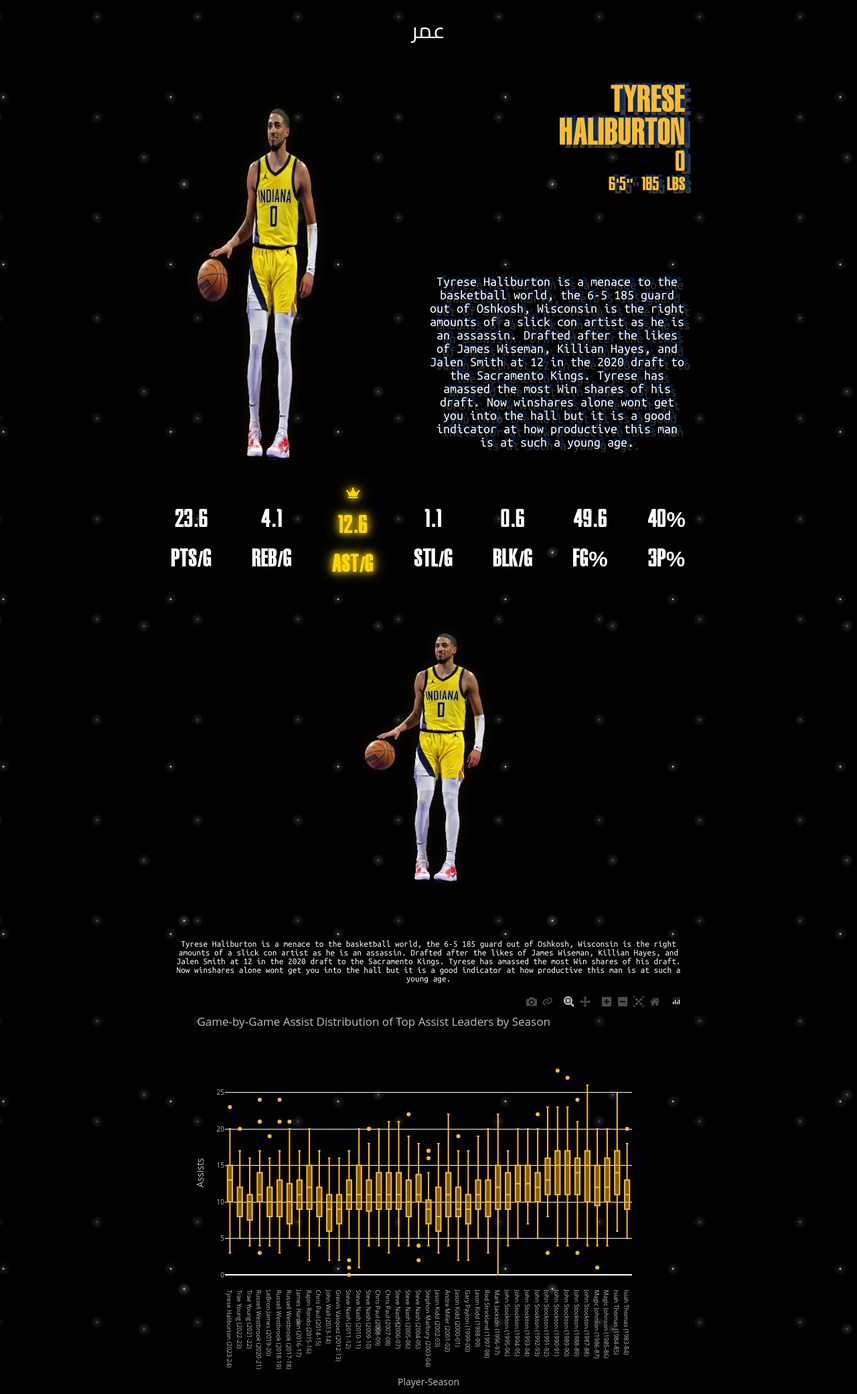
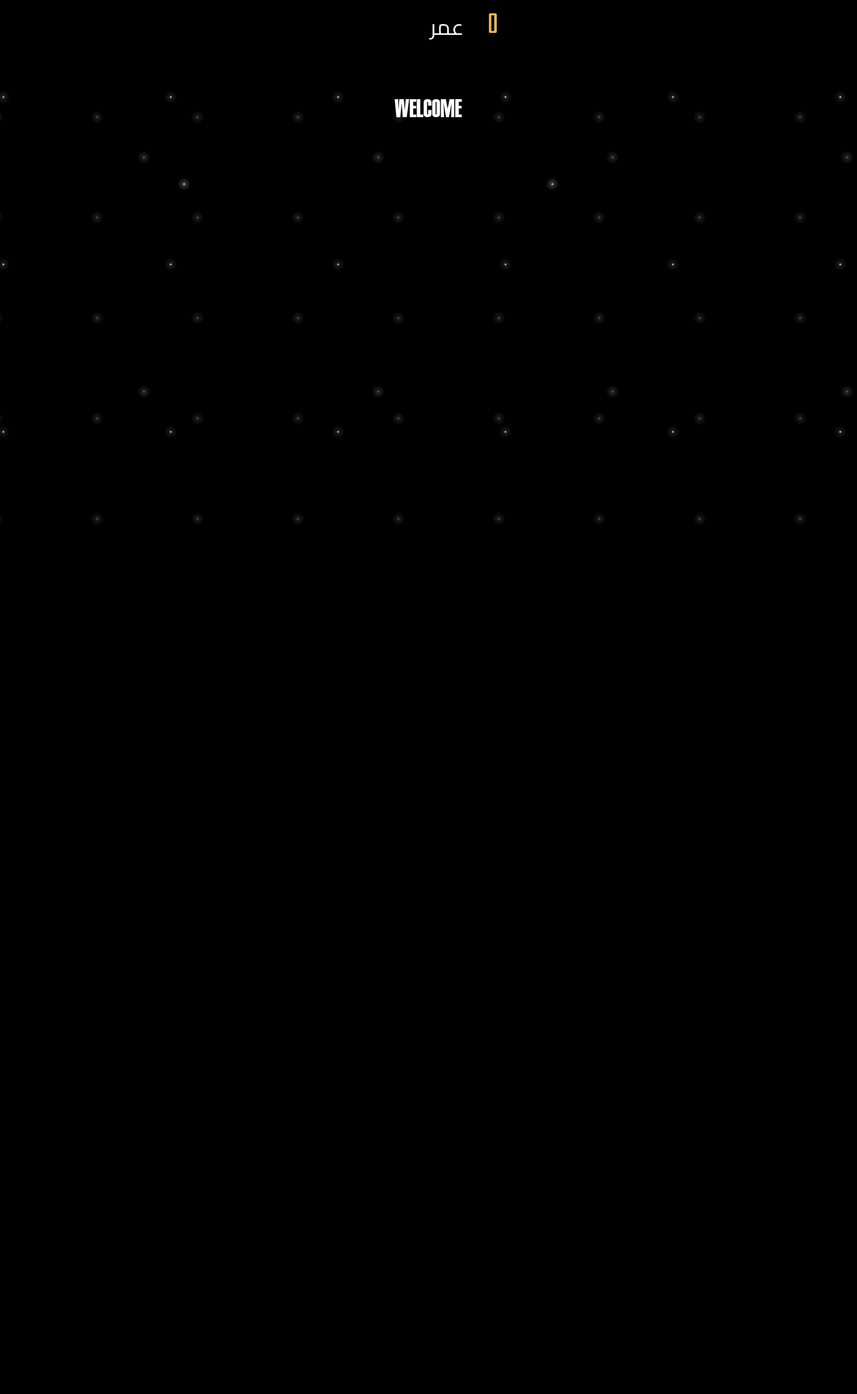
Before and after one commit to pabloarshid/NBA-DS-2024, a Flask app: page / in a window 1280 px wide. Shown: the whole page at 67% size. After the commit the page ends 781 px from the top, so only its background shows below. Run offline with Flask 3, Linux system fonts and the light colour scheme.

Commit message:
little but of pbp peak

```diff
--- a/tyresehaliburton/app.py
+++ b/tyresehaliburton/app.py
@@ -4,15 +4,13 @@
 
 app = Flask(__name__)
 
-@app.route('/data')
-def data():
-    df = pd.read_csv('tyresehaliburton/static/data/league_avg_stats.csv')
-    # Assuming column "1" and "2" are your columns of interest
-    data = df[['PT/G', 'AST/G']].to_json(orient='records')
-    return jsonify(data)
-
 @app.route('/')
 def home():
+
+    return render_template('home.html')
+
+@app.route('/haliburton')
+def haliburton():
     #  Read data from CSV
     df = pd.read_csv('assistdata.csv')  # Update with your CSV file path
 
@@ -39,11 +37,8 @@
 
     # Convert the figure to HTML
     plot_html = fig.to_html(full_html=False)
-    return render_template('home.html', plot_html=plot_html)
 
-@app.route('/haliburton')
-def haliburton():
-    return render_template('haliburton.html')
+    return render_template('haliburton.html', plot_html=plot_html)
 
 if __name__ == '__main__':
     app.run(debug=True)
--- a/tyresehaliburton/static/css/styles.css
+++ b/tyresehaliburton/static/css/styles.css
@@ -22,43 +22,91 @@
     background-size: 550px 550px, 350px 350px, 250px 250px, 150px 150px;
     background-position: 0 0, 40px 60px, 130px 270px, 70px 100px;
 }
-
-
-/* Navigation bar styles */
+/* ----------------------------- */
+/* NAV BAR STYLING */
+/* ----------------------------- */
 nav {
-    /* background-color: black; */
+    background-color: black;
     overflow: hidden;
     position: fixed;
+    top: 0;
     width: 100%;
-    top: 0;
+    text-align: center; /* Center content using text-align */
 }
 
 nav ul {
     list-style-type: none;
     padding: 0;
-    margin: 0;
-    display: flex;
-    justify-content: center;  /* Centers the navigation items */
+    margin: 10px;
+    position: relative; /* Enable relative positioning */
 }
 
 nav ul li {
-    display: inline;
+    display: inline-block; /* Inline-block for horizontal list items */
 }
 
+nav ul li.home {
+    position: relative;
+    z-index: 2;
+    margin-left: -5%;
+}
+nav ul li.home a {
+    position: relative; /* Required for absolute positioning of child elements */
+    display: inline-block; /* Aligns text properly */
+}
 
-nav a {
+nav a, nav a img {
     color: white;
-    padding: 15.4px 22px; /* Increased by 10% */
     text-decoration: none;
-    display: inline-block;
-    font-size: 2em; /* Increased by 10% */
-    font-family: 'Cairo', sans-serif; /* Using Cairo font */
+    font-size: 2em; /* Adjust the font size as needed */
+    font-family: 'Cairo', sans-serif;
+}
+
+.halinav{
+    /* padding-top: 10px; */
+    margin-left: .5em;
+    padding: 10px 5px;
+    width:.2em;
 }
 
 nav a:hover {
     text-decoration: underline;
     text-decoration-color: grey;
 }
+nav a img:hover {
+    border-bottom: 1.5px solid #BEC0C2; /* Underline effect for image */
+    display: inline-block;
+    padding-bottom: 5px; /*Add some space below the image*/
+}
+nav a.active img {
+    border-bottom: 1.5px solid #BEC0C2; /* Underline effect for image */
+    display: inline-block;
+    padding-bottom: 5px; /* Add some space below the image */
+}
+
+nav ul li.home a .additional-text {
+    color: #BEC0C2;
+    display: inline-block; /* Keep it in line */
+    opacity: 0; /* Start with text fully transparent */
+    transition: opacity 0.3s ease; /* Animate the opacity property */
+    margin-left: 10px; /* Space between 'Home' and the additional text */
+    vertical-align:baseline; /* Align vertically if needed */
+    font-size: smaller;
+}
+
+nav ul li.home a:hover .additional-text {
+    opacity: .4; /* Fully visible on hover */
+    text-decoration: underline;
+    text-decoration-color: grey;
+}
+
+nav ul li.second {
+    position: absolute;
+    /* left: 0; Position the second item to the left */
+    top: 0;
+}
+
+/* ===================================================== */
 
 /* Content styling to push down below fixed nav */
 .content {
--- a/tyresehaliburton/templates/12th.html
+++ /dev/null
@@ -1,5 +0,0 @@
-{% extends "layout.html" %}
-{% block content %}
-<h1>Tyrese Haliburton Profile</h1>
-<p>Information about Tyrese Haliburton...</p>
-{% endblock %}
--- a/tyresehaliburton/templates/home.html
+++ b/tyresehaliburton/templates/home.html
@@ -1,65 +1,6 @@
 {% extends "layout.html" %}
 {% block content %}
 <div class="content-card">
-    <div class="title">
-        <img src="{{ url_for('static', filename='images/hali2.png') }}" alt="Description of Image" class="halipng1">
-        <div class="title-text">
-            <div class="title-h">
-                <h1>Tyrese</h1>
-                <h1>Haliburton</h1>
-                <h2>0</h2>
-                <h4>6'5" 185 lbs</h2>
-            </div>
-            <div class="intro">
-                <p>Tyrese Haliburton is a menace to the basketball world, the 6-5 185 guard out of Oshkosh, Wisconsin is the right amounts of a slick con artist as he is an assassin. Drafted after the likes of James Wiseman, Killian Hayes, and Jalen Smith at 12 in the 2020 draft to the Sacramento Kings. Tyrese has amassed the most Win shares of his draft. Now winshares alone wont get you into the hall but it is a good indicator at how productive this man is at such a young age.
-                </p>
-            </div>
-        </div>
-    </div>
-    <div class="basestat">
-        <span>
-            <h1>23.6</h1>
-            <h1>PTS/G</h1>
-        </span>
-        <span>
-            <h1>4.1</h1>
-            <h1>REB/G</h1>
-        </span>
-        <span class="crown">
-            <i class="fas fa-crown"></i>
-            <h1>12.6</h1>
-            <h1>AST/G</h1>
-        </span>
-        <span>
-            <h1>1.1</h1>
-            <h1>STL/G</h1>
-        </span>
-        <span>
-            <h1>0.6</h1>
-            <h1>BLK/G</h1>
-        </span>
-        <span>
-            <h1>49.6</h1>
-            <h1>FG%</h1>
-        </span>
-        <span>
-            <h1>40%</h1>
-            <h1>3P%</h1>
-        </span>
-    </div>
-
-    <div class="assistintro">
-        <img src="{{ url_for('static', filename='images/hali2.png') }}" alt="Description of Image" class="halipng1">
-        <div class="assist-text">
-            <div class="intro">
-                <p>Tyrese Haliburton is a menace to the basketball world, the 6-5 185 guard out of Oshkosh, Wisconsin is the right amounts of a slick con artist as he is an assassin. Drafted after the likes of James Wiseman, Killian Hayes, and Jalen Smith at 12 in the 2020 draft to the Sacramento Kings. Tyrese has amassed the most Win shares of his draft. Now winshares alone wont get you into the hall but it is a good indicator at how productive this man is at such a young age.
-                </p>
-            </div>
-        </div>
-    <div class="assistbox">
-        <div id="plot-container">
-            {{ plot_html|safe }}
-        </div>
-    </div>
+   <h1>Welcome</h1>
 </div>
 {% endblock %}
--- a/tyresehaliburton/templates/layout.html
+++ b/tyresehaliburton/templates/layout.html
@@ -19,7 +19,17 @@
 <body>
     <nav>
         <ul>
-            <li><a href="{{ url_for('home') }}">عمر</a></li>
+            <li class = "home">
+                <a href="{{ url_for('home') }}">
+                    <span class="additional-text">صابر ارشد</span> <!-- Hidden text -->
+                    عمر
+                </a>
+            </li>
+            <li class="second">
+                <a href="{{ url_for('haliburton') }}" class="{{ 'active' if request.endpoint == 'haliburton' else '' }}">
+                    <img src="{{ url_for('static', filename='images/THlogo.png') }}" alt="Description of Image" class="halinav">
+                </a>
+            </li>
         </ul>
     </nav>
 
```
Also changed, not shown: gbg.py (added, +114 -0 lines), tyresehaliburton/templates/haliburton.html (added, +64 -0 lines), tyresehaliburton/static/images/THlogo.png (added), 2 other files.
